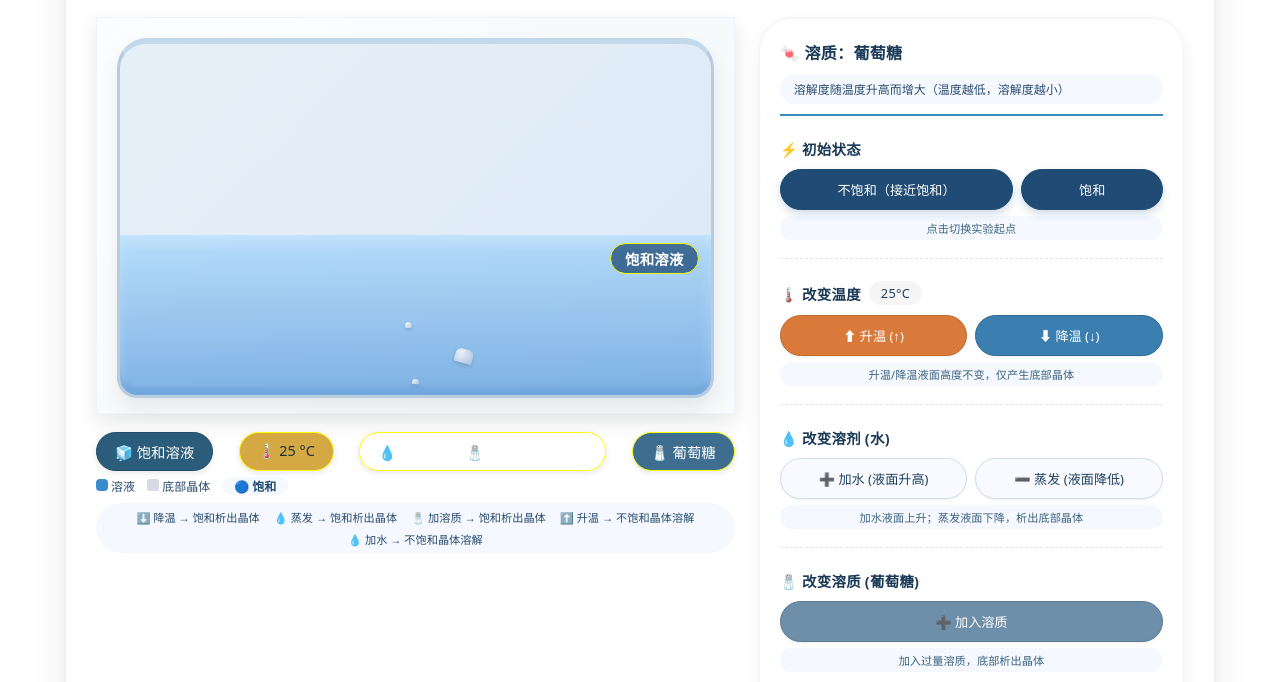
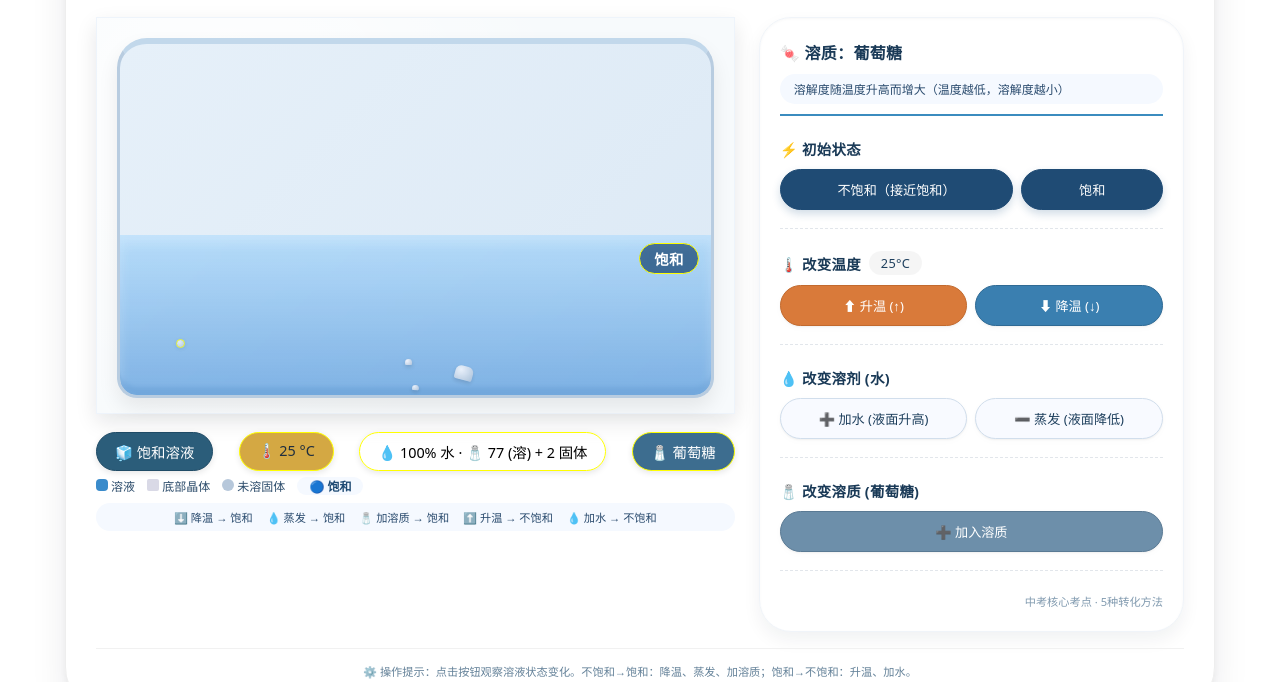
Before and after one commit to yj-p/html_project, a plain HTML site: page pttbh.html in a window 1280 px wide. Both pictures are taken after a click on the button "➕ 加入溶质". Shown: the part 118-800 px from the top of the page. Drawn offline with Linux system fonts and the light colour scheme.

Commit message:
Add files via upload

```diff
--- a/pttbh.html
+++ b/pttbh.html
@@ -77,7 +77,7 @@
             padding: 20px 20px 15px;
             box-shadow: 0 8px 20px rgba(0, 20, 30, 0.1);
             position: relative;
-            transition: 0.2s;
+            transition: 0.2;
             border: 1px solid #eef4fb;
         }
         .beaker {
@@ -108,6 +108,7 @@
             display: flex;
             align-items: flex-end;
             justify-content: center;
+            overflow: hidden;
         }
         .solution-label {
             position: absolute;
@@ -123,10 +124,19 @@
             letter-spacing: 0.3px;
             border: 1px solid rgba(255,255,0.2);
             transition: 0.2s;
+            z-index: 10;
         }
         .crystal-container {
             position: absolute;
             bottom: 0;
+            left: 0;
+            width: 100%;
+            height: 100%;
+            pointer-events: none;
+        }
+        .solid-container {
+            position: absolute;
+            top: 0;
             left: 0;
             width: 100%;
             height: 100%;
@@ -146,6 +156,21 @@
         }
         .crystal.show {
             opacity: 0.9;
+        }
+        .solid-particle {
+            position: absolute;
+            background: #e0e8f0;
+            background: radial-gradient(circle at 35% 30%, #f4f8ff, #b7c8db);
+            border-radius: 50%;
+            box-shadow: 0 1px 4px rgba(0,0,0,0.1);
+            width: 16px;
+            height: 16px;
+            transition: all 0.2s;
+            border: 1px solid rgba(255,255,0.3);
+            opacity: 0;
+        }
+        .solid-particle.show {
+            opacity: 0.8;
         }
         .info-bar {
             display: flex;
@@ -286,13 +311,7 @@
             padding-top: 14px;
         }
         .method-hint {
-            font-size: 0.7rem;
-            color: #3d627f;
-            background: #f5f9ff;
-            padding: 4px 12px;
-            border-radius: 40px;
-            margin-top: 6px;
-            text-align: center;
+            display: none;
         }
         .status-badge.saturated {
             background: #2b5d7a;
@@ -304,6 +323,9 @@
         }
         .badge-solute {
             background: #3d6d8f;
+        }
+        #detailBadge{
+            color:#000000 !important;
         }
         @media (max-width: 700px) {
             .simulator-card { padding: 20px 16px; }
@@ -319,79 +341,73 @@
     </h1>
     <div class="subhead">人教版九年级下册 · 第九单元 ｜ 温度 · 溶剂 · 溶质 互动调控 · 状态实时可见</div>
     <div class="row">
-        <!-- 主显示区 -->
         <div class="main-area">
             <div class="beaker-wrapper">
                 <div class="beaker" id="beaker">
                     <div class="solution" id="solution" style="height: 70%;">
                         <span class="solution-label" id="statusLabel">不饱和</span>
+                        <div class="crystal-container" id="crystalContainer"></div>
+                        <div class="solid-container" id="solidContainer"></div>
                     </div>
-                    <div class="crystal-container" id="crystalContainer"></div>
-                    <!-- 已完全删除悬浮固体容器 -->
                 </div>
             </div>
             <div class="info-bar">
                 <span class="status-badge" id="stateBadge">💧 不饱和溶液</span>
                 <span class="status-badge badge-accent" id="tempBadge">🌡️ 25 °C</span>
-                <span class="status-badge" id="detailBadge">💧 溶剂 100%</span>
+                <span class="status-badge" id="detailBadge">💧 100% 水 · 🧂 葡萄糖</span>
                 <span class="status-badge badge-solute" id="soluteNameBadge">🧂 葡萄糖</span>
             </div>
             <div class="legend">
                 <span><span style="background:#3a8bcb; display:inline-block; width:12px; height:12px; border-radius:4px;"></span> 溶液</span>
                 <span><span style="background:#d9d9e6; display:inline-block; width:12px; height:12px; border-radius:2px;"></span> 底部晶体</span>
+                <span><span style="background:#b7c8db; display:inline-block; width:12px; height:12px; border-radius:50%;"></span> 未溶固体</span>
                 <span id="stateIndicator" style="font-weight:600; background: #f5f9ff; padding:0 12px; border-radius:20px;">⚪ 状态</span>
             </div>
             <div style="margin-top:8px; font-size:0.7rem; color:#2a4b6e; background: #f5f9ff; padding:6px 12px; border-radius:30px; display:flex; flex-wrap:wrap; gap:6px 14px; justify-content:center;">
-                <span>⬇️ 降温 → 饱和析出晶体</span>
-                <span>💧 蒸发 → 饱和析出晶体</span>
-                <span>🧂 加溶质 → 饱和析出晶体</span>
-                <span>⬆️ 升温 → 不饱和晶体溶解</span>
-                <span>💧 加水 → 不饱和晶体溶解</span>
+                <span>⬇️ 降温 → 饱和</span>
+                <span>💧 蒸发 → 饱和</span>
+                <span>🧂 加溶质 → 饱和</span>
+                <span>⬆️ 升温 → 不饱和</span>
+                <span>💧 加水 → 不饱和</span>
             </div>
         </div>
-        <!-- 右侧控制面板 -->
         <div class="control-panel">
-            <!-- 溶质信息（固定为葡萄糖） -->
             <div class="control-group" style="border-bottom: 2px solid #3b8cbf; padding-bottom: 10px;">
                 <div class="control-label" style="font-size:1rem;">🍬 溶质：葡萄糖</div>
                 <div style="font-size:0.75rem; color:#2a4b6e; background: #f5f9ff; padding: 6px 14px; border-radius: 40px;">
                     溶解度随温度升高而增大（温度越低，溶解度越小）
                 </div>
             </div>
-            <!-- 1. 初始状态 -->
             <div class="control-group">
                 <div class="control-label">⚡ 初始状态</div>
                 <div class="btn-group">
                     <button class="btn btn-primary" id="setUnsaturated">不饱和（接近饱和）</button>
                     <button class="btn btn-primary" id="setSaturated">饱和</button>
                 </div>
-                <div class="method-hint">点击切换实验起点</div>
+                <div class="method-hint"></div>
             </div>
-            <!-- 2. 温度 -->
             <div class="control-group">
                 <div class="control-label">🌡️ 改变温度 <span class="temp-indicator" id="tempDisplay">25°C</span></div>
                 <div class="btn-group">
                     <button class="btn btn-warm" id="tempUp">⬆ 升温 (↑)</button>
                     <button class="btn btn-cool" id="tempDown">⬇ 降温 (↓)</button>
                 </div>
-                <div class="method-hint">升温/降温液面高度不变，仅产生底部晶体</div>
+                <div class="method-hint"></div>
             </div>
-            <!-- 3. 溶剂 -->
             <div class="control-group">
                 <div class="control-label">💧 改变溶剂 (水)</div>
                 <div class="btn-group">
                     <button class="btn" id="addWater">➕ 加水 (液面升高)</button>
                     <button class="btn" id="evaporateWater">➖ 蒸发 (液面降低)</button>
                 </div>
-                <div class="method-hint">加水液面上升；蒸发液面下降，析出底部晶体</div>
+                <div class="method-hint"></div>
             </div>
-            <!-- 4. 溶质 -->
             <div class="control-group">
                 <div class="control-label">🧂 改变溶质 (葡萄糖)</div>
                 <div class="btn-group">
                     <button class="btn btn-solute" id="addSolute">➕ 加入溶质</button>
                 </div>
-                <div class="method-hint">加入过量溶质，底部析出晶体</div>
+                <div class="method-hint"></div>
             </div>
             <div style="margin-top: 12px; font-size: 0.7rem; color: #2d577a; text-align: right; opacity: 0.6;">
                 中考核心考点 · 5种转化方法
@@ -404,7 +420,6 @@
 </div>
 <script>
     (function() {
-        // ----- 葡萄糖溶解度曲线 -----
         function getGlucoseSolubility(temp) {
             const minTemp = 0, maxTemp = 90;
             const minSol = 30, maxSol = 500;
@@ -412,7 +427,6 @@
             const solubility = minSol + (maxSol - minSol) * Math.pow(t, 1.8);
             return solubility;
         }
-        // ----- 全局状态 -----
         let temperature = 25;
         let solvent = 100;
         let soluteDissolved = 82;
@@ -422,18 +436,15 @@
             const solubility = getGlucoseSolubility(temperature);
             return (solubility / 100) * solvent;
         }
-        // 核心更新渲染
         function updateSimulator() {
             const maxDissolve = currentMaxDissolve();
             let dissolved = soluteDissolved;
             let undissolved = soluteUndissolved;
-            // 过饱和析出底部晶体
             while (dissolved > maxDissolve && maxDissolve > 0) {
                 const excess = dissolved - maxDissolve;
                 undissolved += excess;
                 dissolved = maxDissolve;
             }
-            // 不饱和自动溶解晶体
             if (undissolved > 0 && dissolved < maxDissolve - 0.01) {
                 const canDissolve = Math.min(undissolved, maxDissolve - dissolved);
                 dissolved += canDissolve;
@@ -448,26 +459,22 @@
             soluteUndissolved = undissolved;
             const saturated = (undissolved > 0.01) || (dissolved >= maxDissolve - 0.01 && maxDissolve > 0);
             isSaturated = saturated;
-
-            // 液面：仅溶剂变化时改变高度，温度不变液面
             const solutionEl = document.getElementById('solution');
             let liquidHeight = 18 + (solvent - 30) / (200 - 30) * 67;
             liquidHeight = Math.min(85, Math.max(18, liquidHeight));
             solutionEl.style.height = liquidHeight + '%';
-
-            // 状态文字更新
             const statusLabel = document.getElementById('statusLabel');
             const stateBadge = document.getElementById('stateBadge');
             const stateIndicator = document.getElementById('stateIndicator');
             if (isSaturated) {
-                statusLabel.innerText = '饱和溶液';
+                statusLabel.innerText = '饱和';
                 statusLabel.style.background = 'rgba(30, 70, 110, 0.7)';
                 stateBadge.innerHTML = '🧊 饱和溶液';
                 stateBadge.className = 'status-badge saturated';
                 stateIndicator.innerHTML = '🔵 饱和';
                 stateIndicator.style.color = '#1f4b74';
             } else {
-                statusLabel.innerText = '不饱和溶液';
+                statusLabel.innerText = '不饱和';
                 statusLabel.style.background = 'rgba(30, 100, 70, 0.7)';
                 stateBadge.innerHTML = '💧 不饱和溶液';
                 stateBadge.className = 'status-badge unsaturated';
@@ -476,10 +483,8 @@
             }
             document.getElementById('tempBadge').innerHTML = `🌡️ ${temperature} °C`;
             document.getElementById('tempDisplay').innerText = `${temperature}°C`;
-            document.getElementById('detailBadge').innerHTML = `💧 ${Math.round(solvent)}% 水 · 🧂 ${Math.round(soluteDissolved)} (溶) ${soluteUndissolved > 0.5 ? '+ '+Math.round(soluteUndissolved)+' 晶体' : ''}`;
+            document.getElementById('detailBadge').innerHTML = `💧 ${Math.round(solvent)}% 水 · 🧂 ${Math.round(soluteDissolved)} (溶) ${soluteUndissolved > 0.5 ? '+ '+Math.round(soluteUndissolved)+' 固体' : ''}`;
             document.getElementById('soluteNameBadge').innerHTML = `🧂 葡萄糖`;
-
-            // 仅渲染底部晶体，彻底删除悬浮固体渲染代码
             const crystalContainer = document.getElementById('crystalContainer');
             crystalContainer.innerHTML = '';
             if (soluteUndissolved > 0.5) {
@@ -501,9 +506,24 @@
                     crystalContainer.appendChild(crystal);
                 }
             }
-            // 悬浮固体容器已移除，无任何渲染逻辑
+            const solidContainer = document.getElementById('solidContainer');
+            solidContainer.innerHTML = '';
+            if (soluteUndissolved > 0.5) {
+                const solidNum = Math.min(20, Math.floor(soluteUndissolved / 2));
+                for (let i = 0; i < solidNum; i++) {
+                    const particle = document.createElement('div');
+                    particle.className = 'solid-particle show';
+                    const size = 8 + Math.random() * 14;
+                    const left = 5 + Math.random() * 85;
+                    const bottom = 5 + Math.random() * 55;
+                    particle.style.width = size + 'px';
+                    particle.style.height = size + 'px';
+                    particle.style.left = left + '%';
+                    particle.style.bottom = bottom + '%';
+                    solidContainer.appendChild(particle);
+                }
+            }
         }
-        // 初始化状态
         function setInitialState(saturated) {
             temperature = 25;
             solvent = 100;
@@ -518,21 +538,18 @@
             }
             updateSimulator();
         }
-        // 改变温度（液面不变）
         function changeTemperature(delta) {
             const newTemp = temperature + delta;
             if (newTemp < 0 || newTemp > 90) return;
             temperature = newTemp;
             updateSimulator();
         }
-        // 改变溶剂（液面同步升降）
         function changeSolvent(delta) {
             const newSolvent = solvent + delta;
             if (newSolvent < 30 || newSolvent > 200) return;
             solvent = newSolvent;
             updateSimulator();
         }
-        // 添加溶质（只生成底部晶体）
         function addSolute() {
             const maxDissolve = currentMaxDissolve();
             if (soluteDissolved < maxDissolve - 0.5) {
@@ -546,7 +563,6 @@
             }
             updateSimulator();
         }
-        // 绑定按钮
         document.getElementById('setUnsaturated').addEventListener('click', () => setInitialState(false));
         document.getElementById('setSaturated').addEventListener('click', () => setInitialState(true));
         document.getElementById('tempUp').addEventListener('click', () => changeTemperature(5));
```
